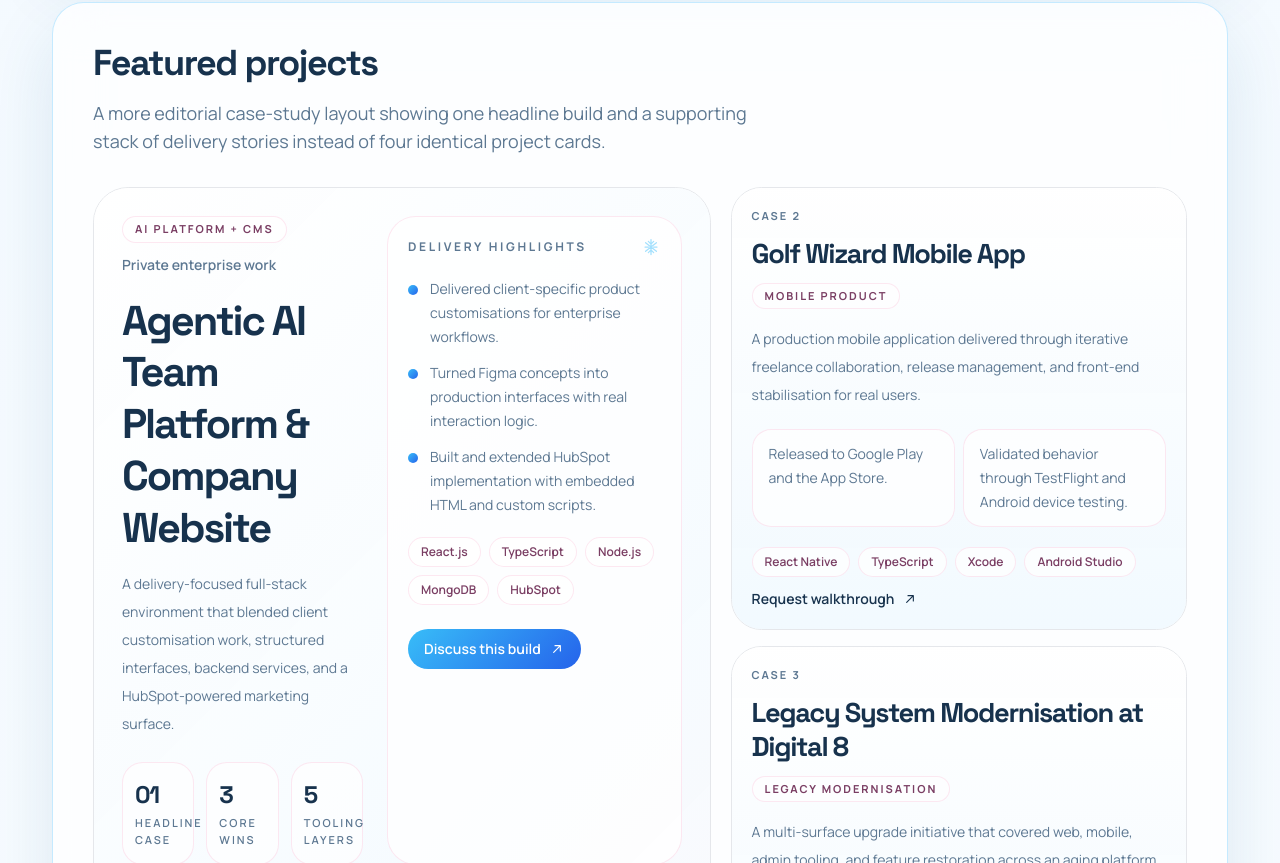
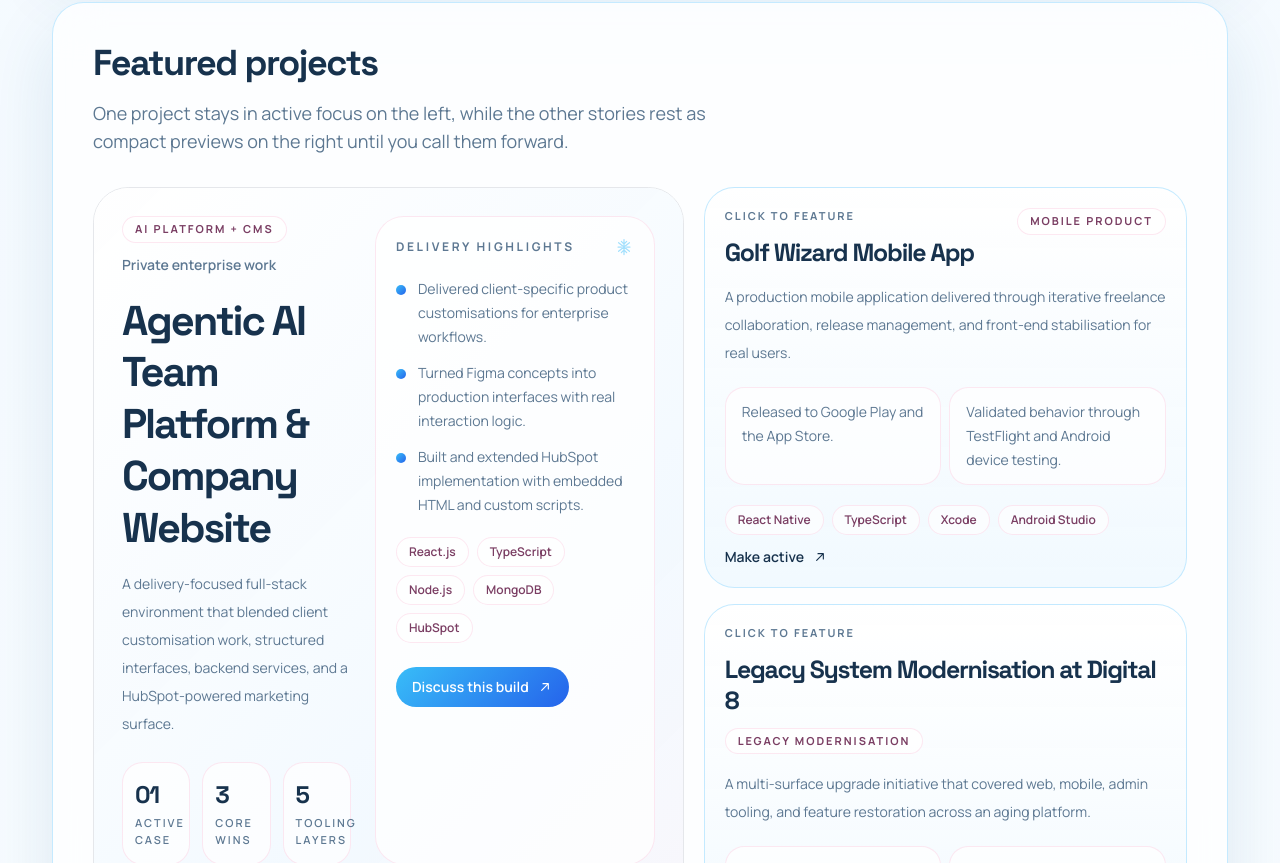
Before and after one commit to Daniel-Kai-WANG/Daniel-Wang-Latest-Portfolio, a React (Vite) app: page / in a window 1280 px wide. Shown: the part 3357-4220 px from the top of the page. Built offline with nearby package versions, Linux system fonts and the light colour scheme.

Commit message:
feat：更新项目主卡切换

```diff
--- a/src/components/sections/ProjectsSection.tsx
+++ b/src/components/sections/ProjectsSection.tsx
@@ -1,4 +1,5 @@
-import { motion } from 'framer-motion'
+import { useState } from 'react'
+import { motion, AnimatePresence } from 'framer-motion'
 import { projects } from '../../data/projects'
 import { useTheme } from '../../hooks/useTheme'
 import { Reveal } from '../animation/Reveal'
@@ -8,7 +9,11 @@ import { SectionHeading } from '../common/SectionHeading'
 
 export function ProjectsSection() {
   const { theme } = useTheme()
-  const [featured, ...secondaryProjects] = projects
+  const [activeIndex, setActiveIndex] = useState(0)
+  const activeProject = projects[activeIndex]
+  const previewProjects = projects
+    .map((project, index) => ({ project, index }))
+    .filter(({ index }) => index !== activeIndex)
 
   return (
     <Reveal>
@@ -21,11 +26,17 @@ export function ProjectsSection() {
         <div className="relative z-10">
           <SectionHeading
             title="Featured projects"
-            description="A more editorial case-study layout showing one headline build and a supporting stack of delivery stories instead of four identical project cards."
+            description="One project stays in active focus on the left, while the other stories rest as compact previews on the right until you call them forward."
           />
 
-          <div className="mt-8 grid gap-5 xl:grid-cols-[1.15fr_0.85fr]">
+          <div className="mt-8 grid gap-5 xl:grid-cols-[1.1fr_0.9fr]">
+            <AnimatePresence mode="wait">
               <motion.article
+                key={activeProject.title}
+                initial={{ opacity: 0, y: 18, scale: 0.985 }}
+                animate={{ opacity: 1, y: 0, scale: 1 }}
+                exit={{ opacity: 0, y: -14, scale: 0.985 }}
+                transition={{ duration: 0.36, ease: 'easeOut' }}
                 className="relative overflow-hidden rounded-[2.2rem] border p-6 sm:p-7"
                 whileHover={{
                   y: -8,
@@ -33,7 +44,6 @@ export function ProjectsSection() {
                   rotateX: theme === 'light' ? 2 : 3,
                   rotateY: theme === 'light' ? -2 : 2,
                 }}
-              transition={{ type: 'spring', stiffness: 220, damping: 18 }}
                 style={{ transformStyle: 'preserve-3d' }}
               >
                 <ThemeShiftBackdrop variant="card" />
@@ -42,18 +52,18 @@ export function ProjectsSection() {
                   style={{
                     background:
                       theme === 'light'
-                      ? 'linear-gradient(135deg, rgba(255,255,255,0.94), rgba(245,251,255,0.9), rgba(255,244,248,0.82))'
+                        ? 'linear-gradient(135deg, rgba(255,255,255,0.95), rgba(242,249,255,0.92), rgba(255,242,247,0.84))'
                         : 'linear-gradient(135deg, rgba(255,255,255,0.05), rgba(34,211,238,0.05), rgba(124,92,255,0.08))',
                   }}
                 />
                 <div
                   className="sheen-pass"
                   style={{
-                  animationDuration: theme === 'light' ? '7.4s' : '6.2s',
+                    animationDuration: theme === 'light' ? '7.2s' : '6s',
                     background:
                       theme === 'light'
-                      ? 'linear-gradient(90deg, transparent, rgba(255,255,255,0.6), rgba(214,244,255,0.3), transparent)'
-                      : 'linear-gradient(90deg, transparent, rgba(255,255,255,0.16), rgba(124,92,255,0.12), transparent)',
+                        ? 'linear-gradient(90deg, transparent, rgba(255,255,255,0.62), rgba(214,244,255,0.28), transparent)'
+                        : 'linear-gradient(90deg, transparent, rgba(255,255,255,0.14), rgba(124,92,255,0.14), transparent)',
                   }}
                 />
 
@@ -69,26 +79,26 @@ export function ProjectsSection() {
                             color: 'var(--pill-text)',
                           }}
                         >
-                        {featured.tag}
+                          {activeProject.tag}
                         </span>
                         <span className="text-sm font-semibold text-[var(--color-muted)]">
-                        {featured.status}
+                          {activeProject.status}
                         </span>
                       </div>
 
                       <h3 className="mt-5 font-display text-[2.2rem] font-bold leading-tight tracking-[-0.05em] text-[var(--color-text)] sm:text-[2.6rem]">
-                      {featured.title}
+                        {activeProject.title}
                       </h3>
                       <p className="mt-4 text-sm leading-7 text-[var(--color-muted)]">
-                      {featured.description}
+                        {activeProject.description}
                       </p>
                     </div>
 
                     <div className="grid gap-3 sm:grid-cols-3">
                       {[
-                      { value: '01', label: 'headline case' },
-                      { value: '3', label: 'core wins' },
-                      { value: '5', label: 'tooling layers' },
+                        { value: `0${activeIndex + 1}`, label: 'active case' },
+                        { value: `${activeProject.highlights.length}`, label: 'core wins' },
+                        { value: `${activeProject.tech.length}`, label: 'tooling layers' },
                       ].map((item) => (
                         <div
                           key={item.label}
@@ -109,7 +119,13 @@ export function ProjectsSection() {
                     </div>
                   </div>
 
-                <div className="rounded-[1.8rem] border p-5" style={{ borderColor: 'var(--pill-border)', background: 'color-mix(in srgb, var(--color-surface) 86%, transparent)' }}>
+                  <div
+                    className="rounded-[1.8rem] border p-5"
+                    style={{
+                      borderColor: 'var(--pill-border)',
+                      background: 'color-mix(in srgb, var(--color-surface) 86%, transparent)',
+                    }}
+                  >
                     <div className="flex items-center justify-between gap-3">
                       <div className="text-xs font-bold uppercase tracking-[0.22em] text-[var(--color-muted)]">
                         Delivery highlights
@@ -125,7 +141,7 @@ export function ProjectsSection() {
                     </div>
 
                     <ul className="mt-5 space-y-3 text-sm leading-6 text-[var(--color-muted)]">
-                    {featured.highlights.map((highlight) => (
+                      {activeProject.highlights.map((highlight) => (
                         <li key={highlight} className="flex gap-3">
                           <span
                             className="mt-2 size-2.5 shrink-0 rounded-full"
@@ -142,7 +158,7 @@ export function ProjectsSection() {
                     </ul>
 
                     <div className="mt-5 flex flex-wrap gap-2">
-                    {featured.tech.map((tech) => (
+                      {activeProject.tech.map((tech) => (
                         <span
                           key={tech}
                           className="rounded-full border px-3 py-1.5 text-xs font-semibold"
@@ -159,7 +175,7 @@ export function ProjectsSection() {
 
                     <div className="mt-6">
                       <a
-                      href={featured.ctaHref}
+                        href={activeProject.ctaHref}
                         className="inline-flex items-center gap-2 rounded-full px-4 py-2.5 text-sm font-semibold text-white"
                         style={{
                           background:
@@ -168,46 +184,47 @@ export function ProjectsSection() {
                               : 'linear-gradient(135deg, #FF4FD8, #7C5CFF)',
                         }}
                       >
-                      {featured.ctaLabel}
+                        {activeProject.ctaLabel}
                         <ArrowUpRightIcon className="size-4" />
                       </a>
                     </div>
                   </div>
                 </div>
               </motion.article>
+            </AnimatePresence>
 
-            <div className="grid gap-4">
-              {secondaryProjects.map((project, index) => (
-                <motion.article
+            <motion.div layout className="grid gap-4">
+              {previewProjects.map(({ project, index }) => (
+                <motion.button
                   key={project.title}
-                  className="relative overflow-hidden rounded-[1.9rem] border p-5"
+                  layout
+                  type="button"
+                  onClick={() => setActiveIndex(index)}
+                  className="relative overflow-hidden rounded-[1.9rem] border p-5 text-left"
                   whileHover={{
-                    y: -8,
+                    y: -6,
                     scale: 1.01,
                     rotateX: theme === 'light' ? 2 : 3,
                     rotateY: theme === 'light' ? -2 : 2,
                   }}
                   transition={{ type: 'spring', stiffness: 220, damping: 18 }}
-                  style={{ transformStyle: 'preserve-3d' }}
+                  style={{
+                    transformStyle: 'preserve-3d',
+                    borderColor: 'var(--color-border)',
+                    background:
+                      theme === 'light'
+                        ? 'linear-gradient(180deg, rgba(255,255,255,0.94), rgba(240,249,255,0.9))'
+                        : 'linear-gradient(180deg, rgba(255,255,255,0.05), rgba(34,211,238,0.04))',
+                  }}
                 >
                   <ThemeShiftBackdrop variant="card" />
-                  <div
-                    className="absolute inset-0"
-                    style={{
-                      background:
-                        theme === 'light'
-                          ? 'linear-gradient(180deg, rgba(255,255,255,0.92), rgba(240,249,255,0.88))'
-                          : 'linear-gradient(180deg, rgba(255,255,255,0.05), rgba(34,211,238,0.04))',
-                    }}
-                  />
-
                   <div className="relative z-10">
                     <div className="flex flex-wrap items-start justify-between gap-3">
                       <div>
                         <div className="text-[11px] font-bold uppercase tracking-[0.18em] text-[var(--color-muted)]">
-                          Case {index + 2}
+                          Click to feature
                         </div>
-                        <h3 className="mt-3 font-display text-[1.7rem] font-bold leading-tight tracking-[-0.05em] text-[var(--color-text)]">
+                        <h3 className="mt-3 font-display text-[1.55rem] font-bold leading-tight tracking-[-0.05em] text-[var(--color-text)]">
                           {project.title}
                         </h3>
                       </div>
@@ -242,7 +259,7 @@ export function ProjectsSection() {
                       ))}
                     </div>
 
-                    <div className="mt-5 flex flex-wrap items-center gap-3">
+                    <div className="mt-5 flex flex-wrap items-center justify-between gap-3">
                       <div className="flex flex-wrap gap-2">
                         {project.tech.slice(0, 4).map((tech) => (
                           <span
@@ -258,18 +275,16 @@ export function ProjectsSection() {
                           </span>
                         ))}
                       </div>
-                      <a
-                        href={project.ctaHref}
-                        className="inline-flex items-center gap-2 text-sm font-semibold text-[var(--color-text)]"
-                      >
-                        {project.ctaLabel}
+
+                      <div className="inline-flex items-center gap-2 text-sm font-semibold text-[var(--color-text)]">
+                        Make active
                         <ArrowUpRightIcon className="size-4" />
-                      </a>
                       </div>
                     </div>
-                </motion.article>
+                  </div>
+                </motion.button>
               ))}
-            </div>
+            </motion.div>
           </div>
         </div>
       </section>
```
Lines whose indentation alone changed are shown as unchanged.
